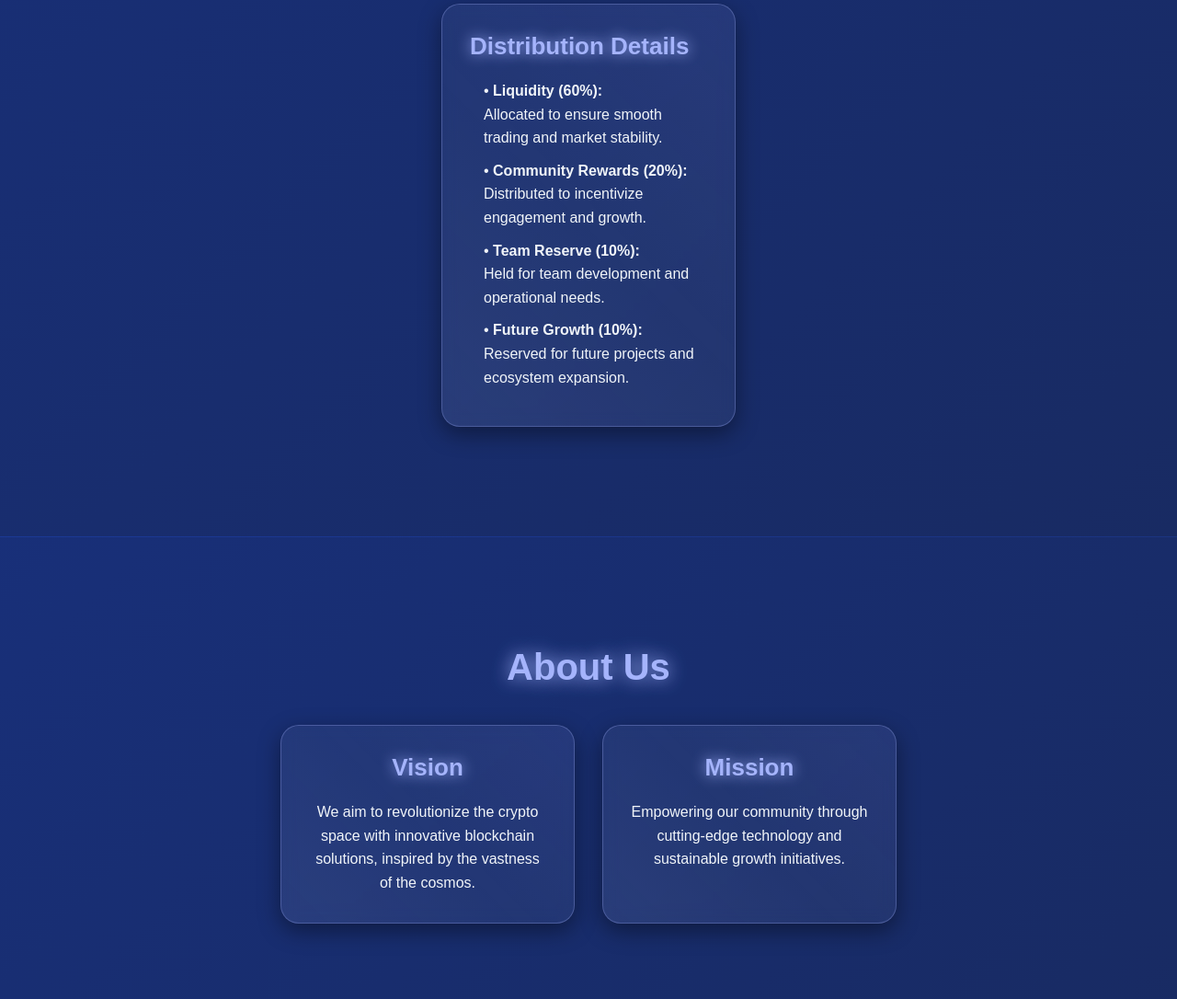
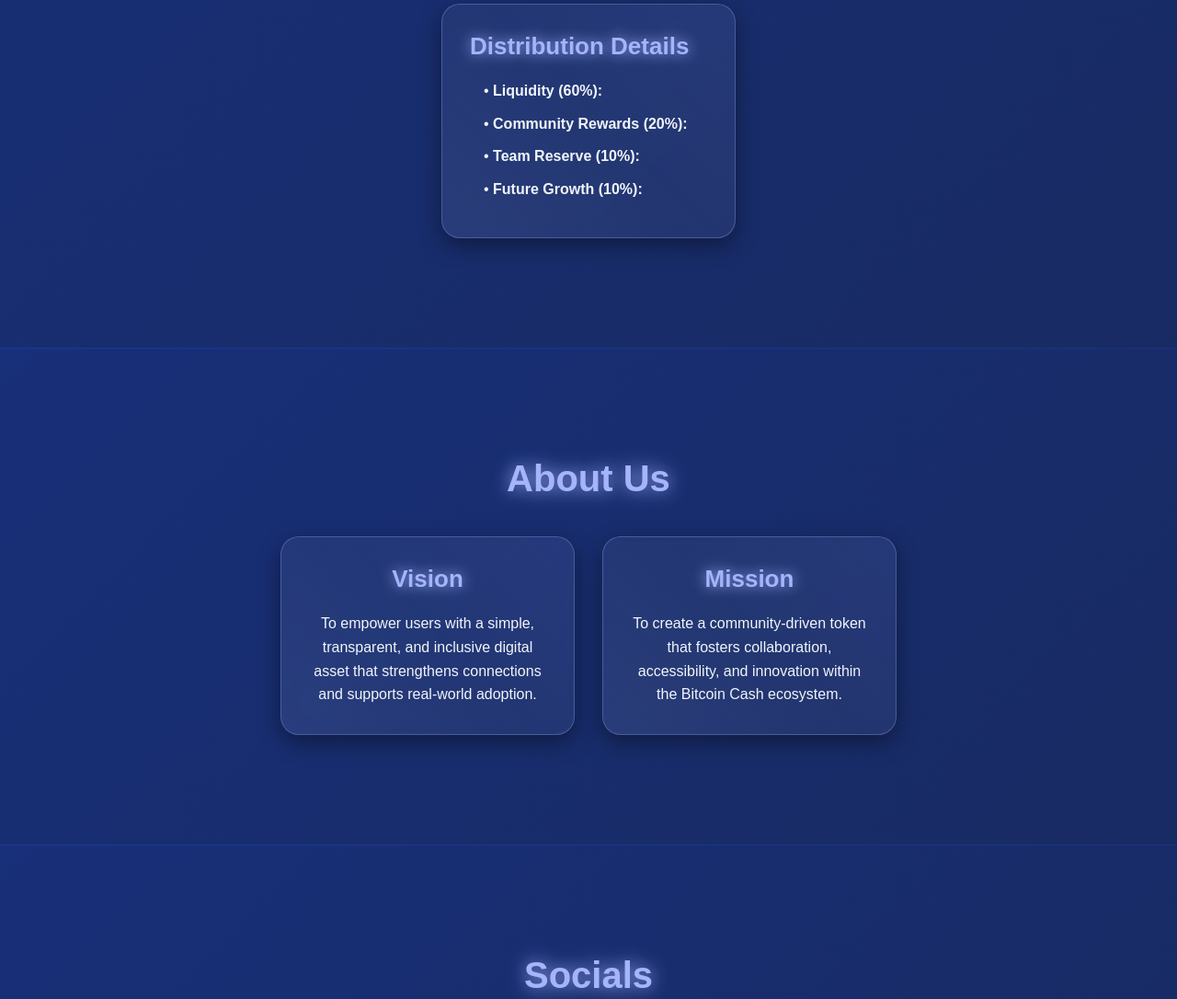
Before and after one commit to YahyaSami1147/NebulaX, a plain HTML site: page index.html in a window 1280 px wide. Shown: the part 1300-2386 px from the top of the page at 92% size. Drawn offline with Linux system fonts and the light colour scheme.

Commit message:
Update index.html

```diff
--- a/index.html
+++ b/index.html
@@ -40,7 +40,7 @@
             <img src="CX.png" alt="NebulaX Logo">
             <h1>NebulaX (NBX)</h1>
             <p>A Bitcoin Cash CashToken inspired by the cosmic dance of energy and motion, embodying exploration and transformation.</p>
-            <button class="cta-button" onclick="window.location.href='https://example.com/buy';">Get Started</button>
+            <button class="cta-button" onclick="window.location.href='https://app.cauldron.quest/tokens';">Buy Now</button>
         </div>
     </section>
 
@@ -59,10 +59,10 @@
         <div class="card-container">
     <div class="card" id="tokenDetails">
         <h2>Distribution Details</h2>
-        <p>• <strong>Liquidity (60%):</strong> <br>Allocated to ensure smooth trading and market stability.</p>
-        <p>• <strong>Community Rewards (20%):</strong> <br>Distributed to incentivize engagement and growth.</p>
-        <p>• <strong>Team Reserve (10%):</strong> <br>Held for team development and operational needs.</p>
-        <p>• <strong>Future Growth (10%):</strong> <br>Reserved for future projects and ecosystem expansion.</p>
+        <p>• <strong>Liquidity (60%):</strong> </p>
+        <p>• <strong>Community Rewards (20%):</strong> </p>
+        <p>• <strong>Team Reserve (10%):</strong> </p>
+        <p>• <strong>Future Growth (10%):</strong> </p>
     </div>
 </div>
 
@@ -86,18 +86,18 @@
         <div class="card-container">
             <div class="card" id="aboutCard">
                 <h2>Vision</h2>
-                <p>We aim to revolutionize the crypto space with innovative blockchain solutions, inspired by the vastness of the cosmos.</p>
+                <p>To empower users with a simple, transparent, and inclusive digital asset that strengthens connections and supports real-world adoption.</p>
             </div>
             <div class="card" id="missionCard">
                 <h2>Mission</h2>
-                <p>Empowering our community through cutting-edge technology and sustainable growth initiatives.</p>
+                <p>To create a community-driven token that fosters collaboration, accessibility, and innovation within the Bitcoin Cash ecosystem.</p>
             </div>
         </div>
     </section>
 
     <!-- Contact Section -->
     <section class="section contact" id="contact">
-        <h2>Contact</h2>
+        <h2>Socials</h2>
         <div class="card-container">
             <div class="card" id="contactCard">
                 <p>Stay connected with us:</p>
```
